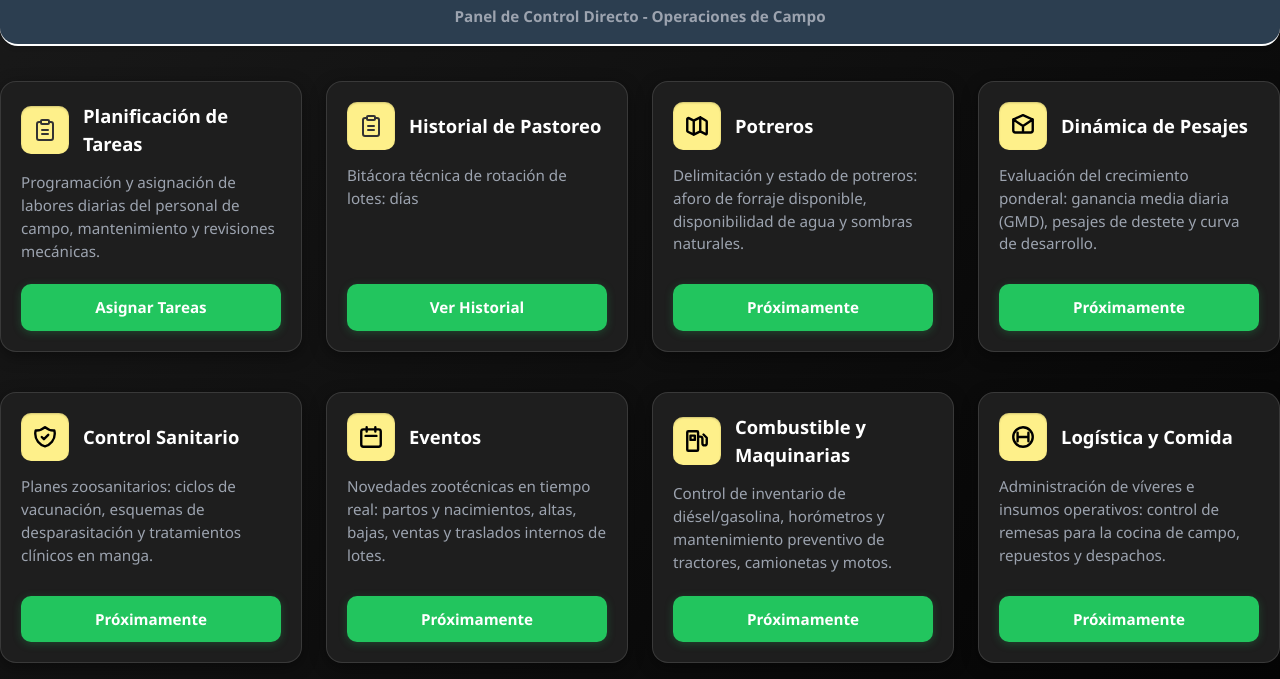
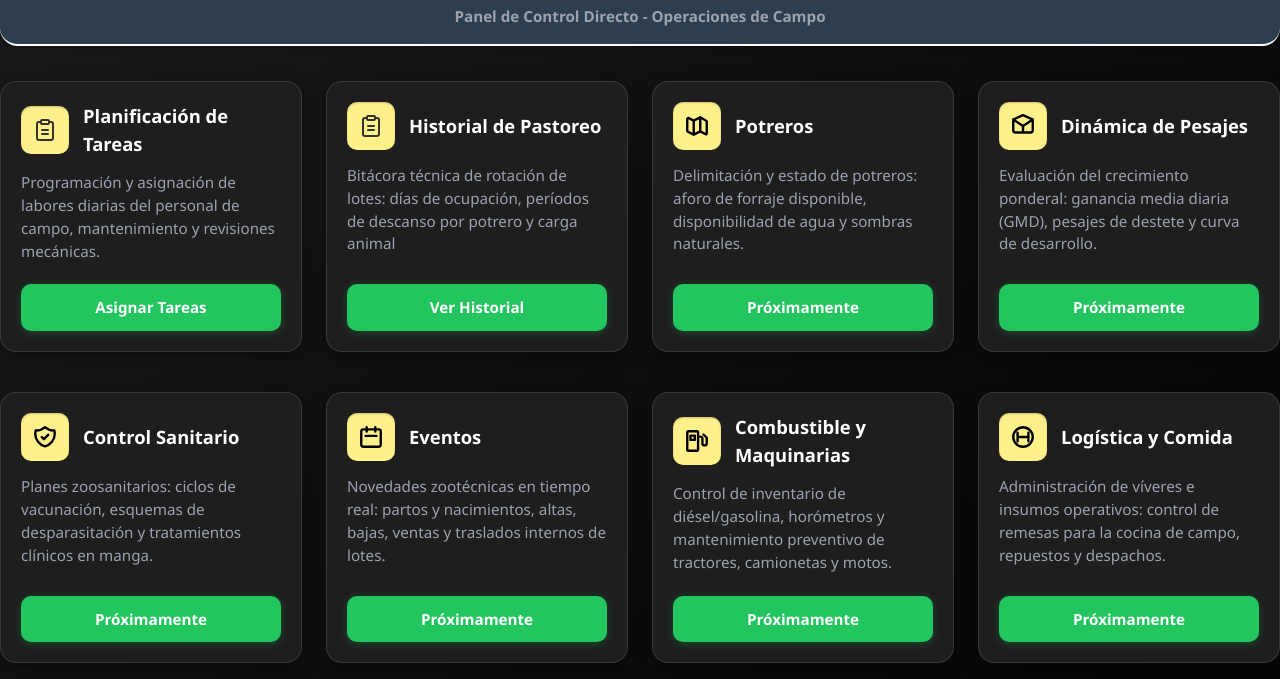
Before and after one commit to jmencias19-dotcom/manejoganadero, a website: page public/index.html in a window 1280 px wide. Shown: the part 136-815 px from the top of the page. Drawn offline with Linux system fonts and the light colour scheme.

Commit message:
Update index.html

```diff
--- a/public/index.html
+++ b/public/index.html
@@ -87,7 +87,7 @@
         </div>
         <h2 class="card-title">Historial de Pastoreo</h2>
     </div>
-    <p class="card-description">Bitácora técnica de rotación de lotes: días</p>
+    <p class="card-description">Bitácora técnica de rotación de lotes: días de ocupación, períodos de descanso por potrero y carga animal</p>
     <a href="historial-pastoreo.html" class="card-action">Ver Historial</a>
 </article>
 
```
